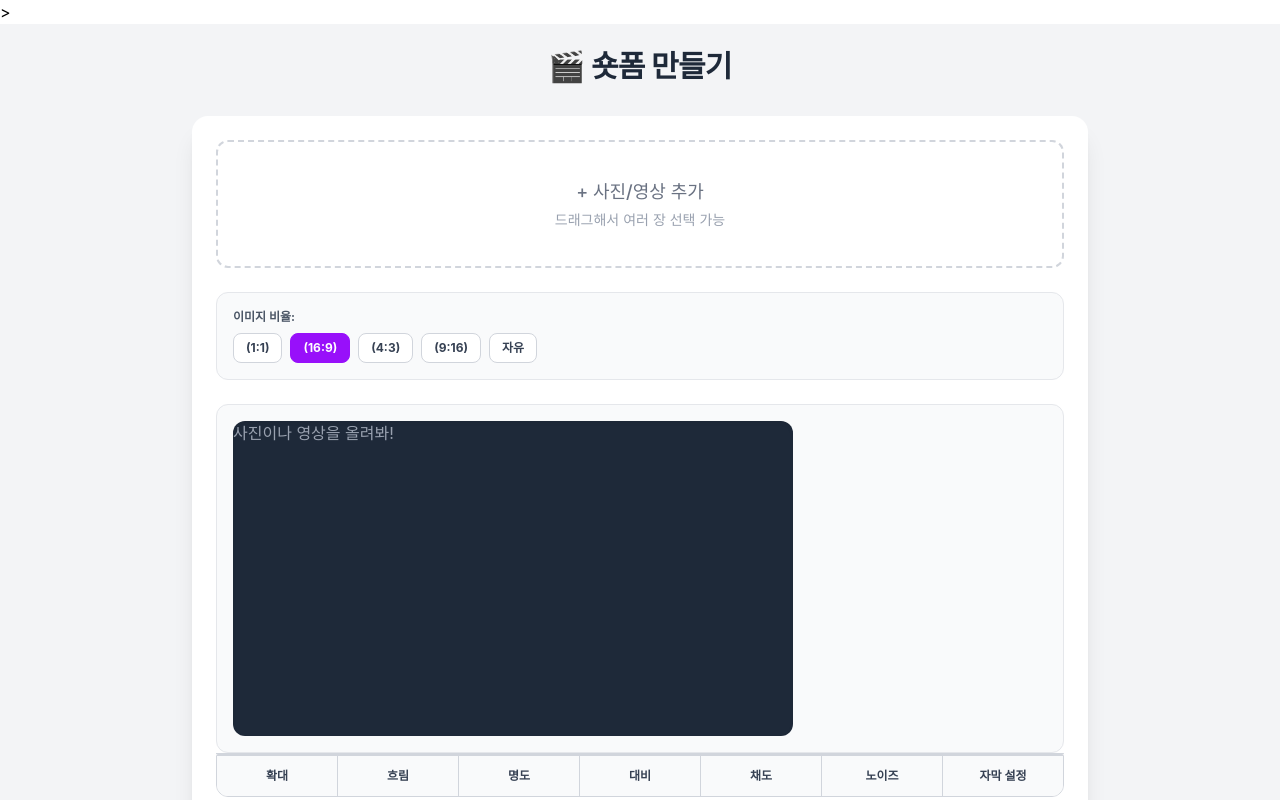
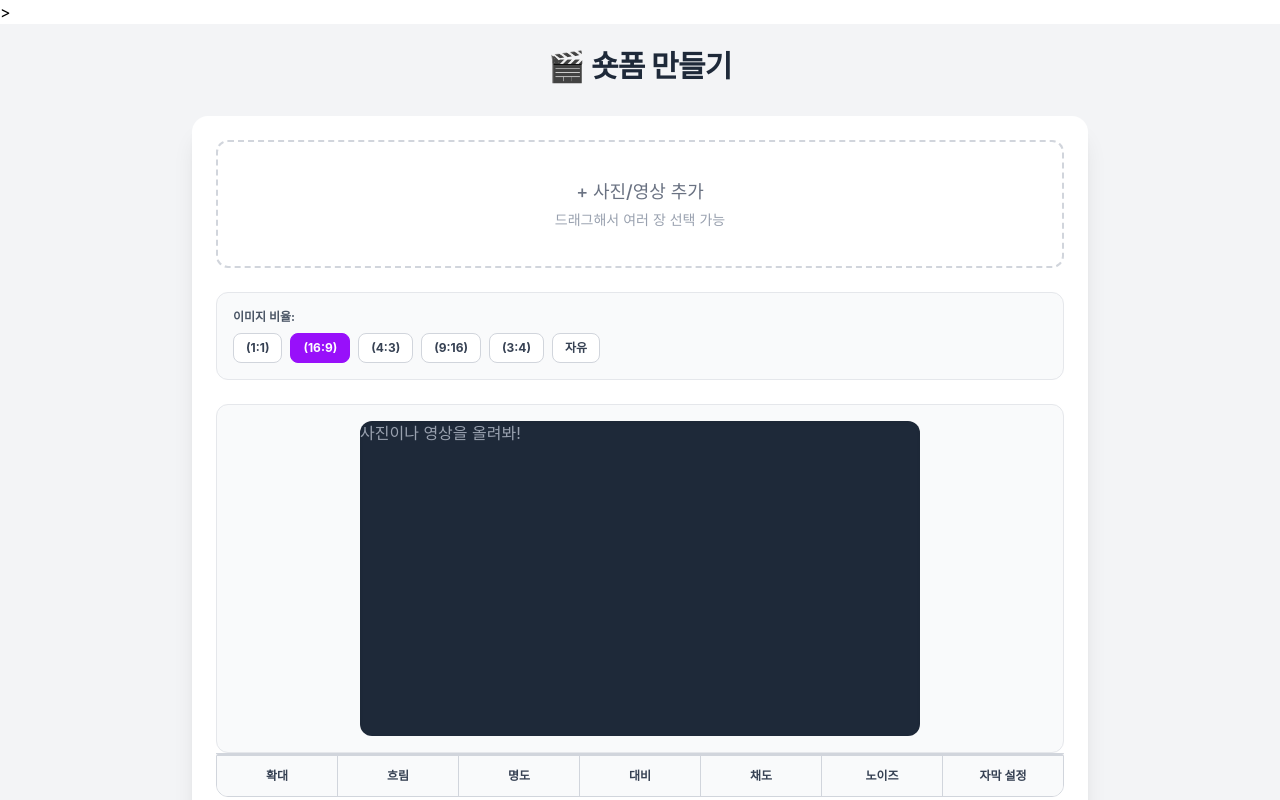
Before and after one commit to monggooya/woomjjal, a React (Vite) app: page / in a window 1280 px wide. Shown: the top 800 px of the page. Built offline with nearby package versions, Linux system fonts and the light colour scheme; a web font is replaced by a local one.

Commit message:
비율 추가, 자막 사라짐 해결

```diff
--- a/src/App.jsx
+++ b/src/App.jsx
@@ -400,14 +400,14 @@ export default function GifMakerApp() {
               { label: '(16:9)', w: 560, h: 315 },
               { label: '(4:3)', w: 480, h: 360 },
               { label: '(9:16)', w: 315, h: 560 },
-              { label: '자유', isCrop: true } // 👈 새로 추가된 녀석!
+              { label: '(3:4)', w: 360, h: 480 }, // 💡 [추가] 3:4 비율 완벽 세팅!
+              { label: '자유', isCrop: true }
             ].map((ratio) => (
               <button
                 key={ratio.label}
                 type="button"
                 onClick={() => {
                   if (ratio.isCrop) {
-                    // 💡 핵심: 이미 켜져 있으면 끄고(false), 꺼져 있으면 켜기(true)
                     if (isCropMode) {
                       setIsCropMode(false);
                     } else {
@@ -417,10 +417,11 @@ export default function GifMakerApp() {
                   } else {
                     setIsCropMode(false);
                     setPreviewSize({ width: ratio.w, height: ratio.h });
+                    // 🎯 [자막 미아 구출 작전!] 비율을 바꿀 때 무조건 자막을 왼쪽 상단(0,0)으로 소환!
+                    setTextPos({ x: 0, y: 0 });
                   }
                 }}
                 className={`px-3 py-1.5 text-xs font-bold rounded-lg border transition ${
-                  /* 💡 디자인 처리: 자유 크롭 모드일 때도 보라색으로 불이 들어오게 수정! */
                   (ratio.isCrop && isCropMode) || (!ratio.isCrop && previewSize.width === ratio.w && previewSize.height === ratio.h)
                     ? 'bg-purple-600 text-white border-purple-600'
                     : 'bg-white text-gray-700 border-gray-300 hover:bg-gray-100'
@@ -459,67 +460,54 @@ export default function GifMakerApp() {
             </div>
 
             {/* 기존 썸네일 리스트 */}
-            <div className="flex gap-4 overflow-x-auto py-2 px-1">
+            <div className="flex gap-4 overflow-x-auto py-2 px-1 items-center">
               {images.map((img, index) => (
-                <div key={img.id} className="flex flex-col items-center gap-2 flex-shrink-0">
+
+                // 💡 1. 썸네일덩어리 + 화살표를 가로로 나란히 두는 왕 껍데기
+                <div key={img.id} className="flex items-center gap-3 flex-shrink-0">
+
+                  {/* 💡 2. [썸네일 위, 시간 아래] 세로로 묶어주는 껍데기 */}
+                  <div className="flex flex-col items-center gap-2">
                     <div
-                    // 💡 [추가 1] 터치 추적을 위해 태그에 '번호표' 달아주기!
                       data-index={index}
-
                       onClick={() => {
                         setSelectedMedia(img);
                         setText(img.subtitle || "");
                       }}
-
-                    // 💻 PC 마우스용 드래그 (쌤 원래 코드 그대로 유지)
                       draggable
                       onDragStart={(e) => (dragItem.current = index)}
                       onDragEnter={(e) => (dragOverItem.current = index)}
                       onDragEnd={handleSort}
                       onDragOver={(e) => e.preventDefault()}
-
-                    // 📱 [아이폰 터치용: 꾹~ 누르기 완벽 구현!]
                       onTouchStart={() => {
                         dragItem.current = index;
                         dragOverItem.current = index;
-                      isSortDragging.current = false; // 👈 이름 바꿈!
-
-                      // 0.3초(300ms) 타이머
+                        isSortDragging.current = false;
                         pressTimer.current = setTimeout(() => {
-                        isSortDragging.current = true; // 👈 이름 바꿈!
+                          isSortDragging.current = true;
                         }, 300);
                       }}
-
                       onTouchMove={(e) => {
-                      // 타이머 다 되기 전이면 스크롤로 인정!
-                      if (!isSortDragging.current) { // 👈 이름 바꿈!
+                        if (!isSortDragging.current) {
                           clearTimeout(pressTimer.current);
                           return;
                         }
-
                         const touch = e.touches[0];
                         const target = document.elementFromPoint(touch.clientX, touch.clientY);
                         const dropZone = target?.closest('[data-index]');
-
                         if (dropZone) {
                           dragOverItem.current = Number(dropZone.getAttribute('data-index'));
                         }
                       }}
-
                       onTouchEnd={() => {
                         clearTimeout(pressTimer.current);
-
-                      // 드래그를 진짜 했고, 남의 집으로 이동했을 때만!
-                      if (isSortDragging.current && dragItem.current !== dragOverItem.current) { // 👈 이름 바꿈!
+                        if (isSortDragging.current && dragItem.current !== dragOverItem.current) {
                           handleSort();
                         }
-
-                      // 초기화
-                      isSortDragging.current = false; // 👈 이름 바꿈!
+                        isSortDragging.current = false;
                         dragItem.current = null;
                         dragOverItem.current = null;
                       }}
-
                       className="relative w-24 h-24 rounded-lg overflow-hidden border-2 border-gray-200 shadow-md cursor-pointer active:cursor-grabbing hover:border-blue-400 transition-colors"
                     >
                       {img.type === 'video' ? (
@@ -540,7 +528,7 @@ export default function GifMakerApp() {
                       </div>
                     </div>
 
-                  {/* 💡 [부활 완료!] 컷별 재생 시간 조절 입력창 */}
+                    {/* 컷별 재생 시간 조절 입력창 */}
                     <div className="flex items-center gap-1 text-sm">
                       <input
                         type="number"
@@ -553,13 +541,36 @@ export default function GifMakerApp() {
                       <span className="text-gray-500 font-medium">초</span>
                     </div>
                   </div>
+                  {/* 👆 여기까지가 썸네일+시간 묶음 끝! */}
+
+                  {/* 🎯 3. [추가된 맞교환 마법 버튼!] */}
+                  {/* 배열의 마지막 사진이 아니면 ↔️ 화살표 버튼을 그려라! */}
+                  {index < images.length - 1 && (
+                    <button
+                      type="button"
+                      onClick={() => {
+                        setImages(prev => {
+                          const newArr = [...prev];
+                          // 앞 사진이랑 뒷 사진 맞교환!
+                          [newArr[index], newArr[index + 1]] = [newArr[index + 1], newArr[index]];
+                          return newArr;
+                        });
+                      }}
+                      className="w-8 h-8 flex items-center justify-center bg-gray-200 text-gray-700 rounded-full hover:bg-gray-300 active:scale-90 transition-all z-10 -ml-1"
+                    >
+                      ↔️
+                    </button>
+                  )}
+
+                </div>
               ))}
             </div>
           </div>
         )}
 
-        {/* 📺 메인 미리보기 박스 영역 (이제 style에서 가로세로를 주도적으로 조절!) */}
-        <div className="w-full flex items-start justify-start p-4 bg-gray-50 rounded-xl border border-gray-200 overflow-auto">
+        {/* 📺 메인 미리보기 박스 영역 */}
+        {/* 💡 [수정] overflow-auto 땜에 스크롤 생기던 거 hidden으로 막고 가운데 정렬(justify-center)! */}
+        <div className="w-full flex items-start justify-center p-4 bg-gray-50 rounded-xl border border-gray-200 overflow-hidden">
 
           <div
             ref={previewRef}
@@ -568,9 +579,15 @@ export default function GifMakerApp() {
             onMouseUp={handleMouseUp}
             onMouseLeave={handleMouseUp}
 
-            // 💡 [해결 2] 모바일에서 사진 터치 시 앱 화면 스크롤 원천 차단! (touchAction: 'none')
             className="relative bg-gray-800 rounded-xl overflow-hidden shadow-inner max-w-full z-0"
-            style={{ width: `${previewSize.width}px`, height: `${previewSize.height}px`, touchAction: 'none' }}
+
+            // 🎯 [아이폰 비율 파괴범 검거!] 고정 px을 지우고, 비율(aspectRatio)을 강제해 줬어!
+            style={{
+              width: '100%', // 가로는 화면에 꽉 차게!
+              maxWidth: `${previewSize.width}px`, // PC에서는 너무 커지지 않게 원래 사이즈 제한
+              aspectRatio: `${previewSize.width} / ${previewSize.height}`, // ⭐️ 무슨 일이 있어도 이 비율 유지!
+              touchAction: 'none'
+            }}
 
             onTouchStart={(e) => {
               if (e.target.closest('button')) return;
```
Lines whose indentation alone changed are shown as unchanged.
